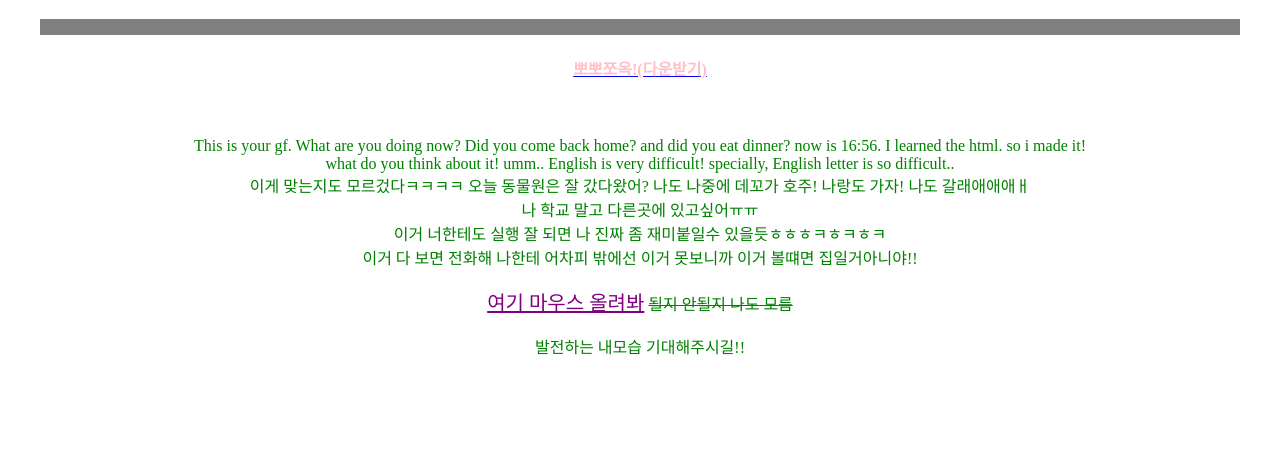
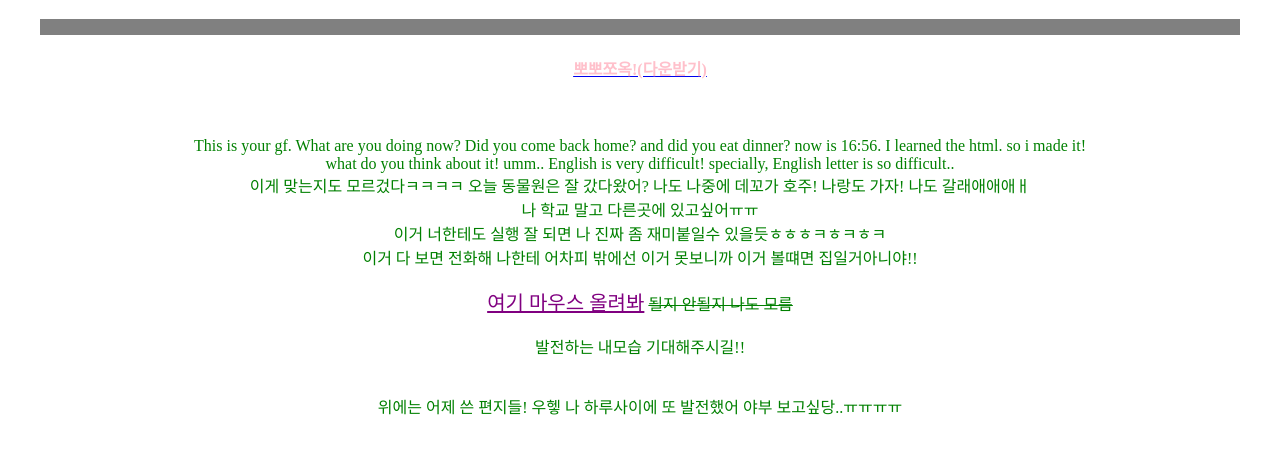
Before and after one commit to rxgx424/hi_yj, a plain HTML site: page index.html in a window 1280 px wide. Shown: the part 61-514 px from the top of the page. Drawn offline with Linux system fonts and the light colour scheme.

Commit message:
Update index.html

```diff
--- a/index.html
+++ b/index.html
@@ -32,6 +32,7 @@
         이거 다 보면 전화해 나한테 어차피 밖에선 이거 못보니까 이거 볼떄면 집일거아니야!! <br><br><span onmouseover="show()" onmouseout="hide()"><ins>여기 마우스 올려봐</ins></span>
         <del>될지 안될지 나도 모름</del>
         <div><img id="fig" src=""></div>
-        발전하는 내모습 기대해주시길!!
+        발전하는 내모습 기대해주시길!!<br><br><br>
+        위에는 어제 쓴 편지들! 우헿 나 하루사이에 또 발전했어 야부 보고싶당..ㅠㅠㅠㅠ
     </body>
 </html>
```
